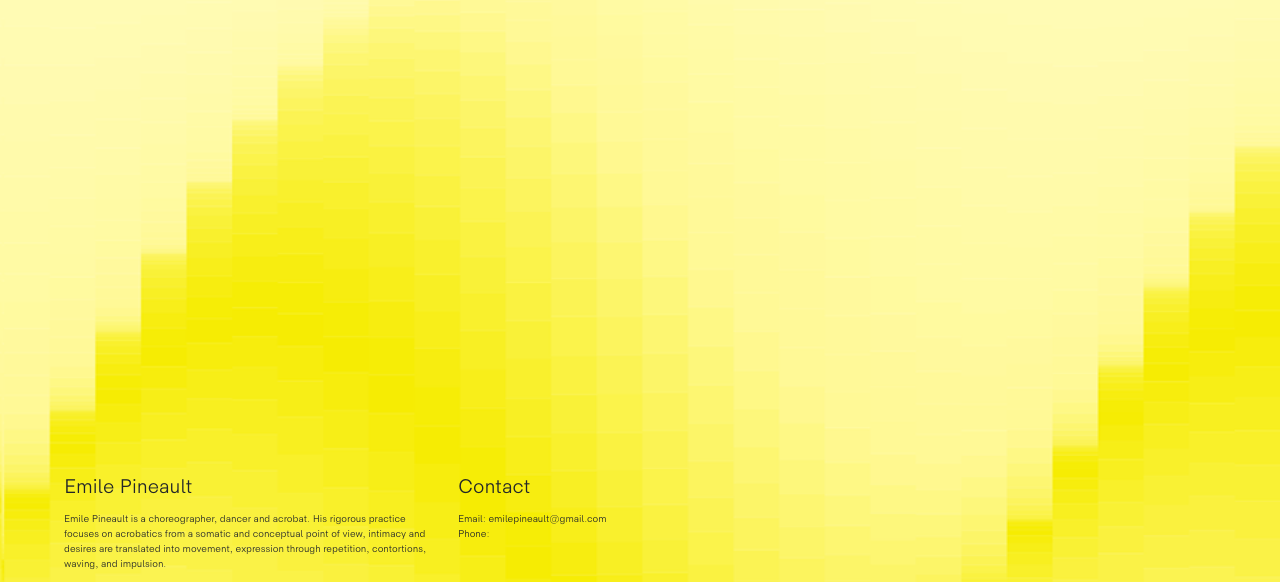
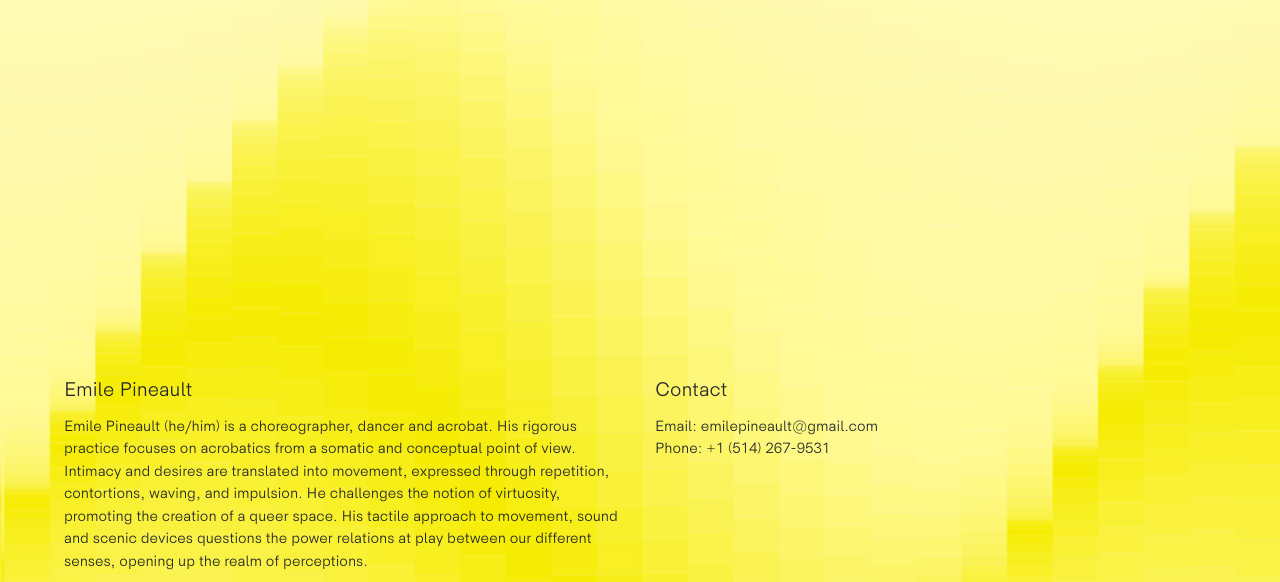
Before and after one commit to seb-2002/2020-Pineault, a website: page index.html in a window 1280 px wide. Shown: the part 218-800 px from the top of the page. Drawn offline with nearby package versions, Linux system fonts and the light colour scheme.

Commit message:
made all the fonts bigger

```diff
--- a/index.html
+++ b/index.html
@@ -12,15 +12,17 @@
 
  <div class="container">
     <div class="footer fixed-bottom">
-        <div class="row footer__content" data-aos="fade-up" data-aos-anchor="#trigger-footer" data-aos-duration="800">
+        <div class="row footer__content" data-aos="fade-up" data-aos-anchor="#trigger-footer"  data-aos-duration="800">
             <div class="col">
                 <p class="footer__content--title">
                     Emile Pineault
                 </p>
                 <p class="footer__content--paragraph">
-                    Emile Pineault is a choreographer, dancer and acrobat. His rigorous practice focuses on acrobatics
-                    from a somatic and conceptual point of view, intimacy and desires are translated into movement,
-                    expression through repetition, contortions, waving, and impulsion.
+                Emile Pineault (he/him) is a choreographer, dancer and acrobat. His rigorous practice focuses on acrobatics from a
+                somatic and conceptual point of view. Intimacy and desires are translated into movement, expressed through repetition,
+                contortions, waving, and impulsion. He challenges the notion of virtuosity, promoting the creation of a queer space. His
+                tactile approach to movement, sound and scenic devices questions the power relations at play between our different
+                senses, opening up the realm of perceptions.
                 </p>
             </div>
             <div class="col">
@@ -29,13 +31,11 @@
                 </p>
                 <p class="footer__content--paragraph">
                     Email: emilepineault@gmail.com <br>
-                    Phone:
+                    Phone: +1 (514) 267-9531
 
                 </p>
             </div>
-            <div class="col-sm">
 
-            </div>
         </div>
     </div>
 </div>
@@ -124,9 +124,7 @@
         </div>
         </div>
 
-        <!-- <div class="red-button">
-            Click me!
-        </div> -->
+
 
 
             <img class="header__img" src="img/top.png" alt="header">
@@ -135,17 +133,8 @@
             <div class="img-btm"></div>
             <div class="img-top"  id="trigger-footer"></div>
             <div class="img-btm"></div>
-
-
-
-
-
-
-
-
-
-
-        <div class="coloph"><img class="btm__img" src="img/btm.png" alt="btm"></div>
+            <div class="coloph"><img class="btm__img" src="img/btm.png" alt="btm">
+        </div>
 
 
 
--- a/sass/abstracts/_variables.scss
+++ b/sass/abstracts/_variables.scss
@@ -5,8 +5,8 @@
 $col-text-table: grey;
 
 // Typography
-$fontSize-body: 1rem;
-$fontSize-titles: 2rem;
+$fontSize-body: 2rem;
+$fontSize-small: 1.5rem;
 $fontFamily-body: 'HKSentiments-Regular', sans-serif;
 $font-Family-titles: 'HKSentiments-Bold', sans-serif;
 
--- a/sass/base/_typography.scss
+++ b/sass/base/_typography.scss
@@ -33,13 +33,13 @@
 
 body{
     font-family: $fontFamily-body;
-    font-size: $fontSize-body;
+    font-size: $fontSize-small;
 }
 
 .footer{
   &__content{
     &--title{
-      font-size: $fontSize-titles;
+      font-size: $fontSize-body;
     }
   }
 }
```
Also changed, not shown: css/style.css.
